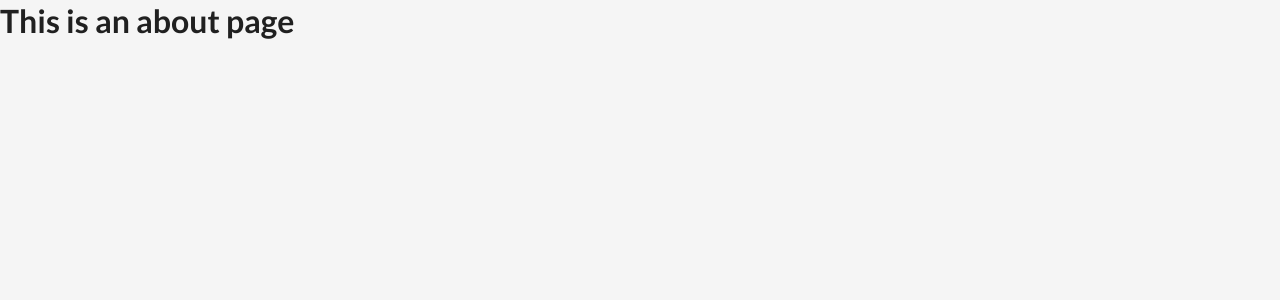
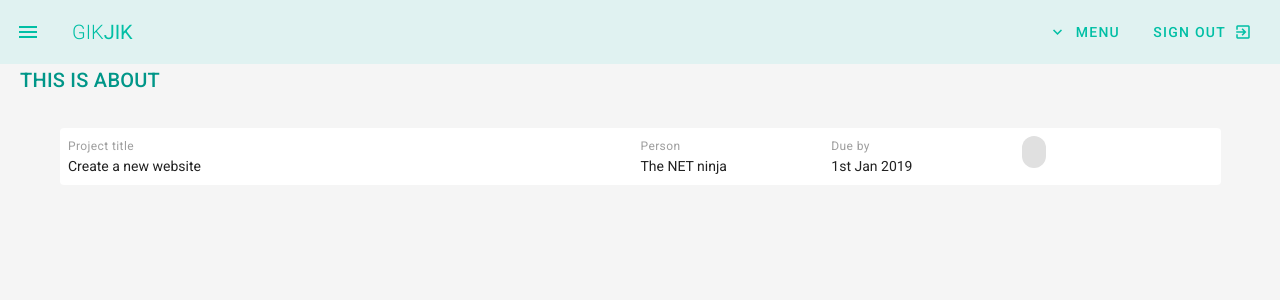
Before and after one commit to HosseinrezaAk/GiKJiK, a Vue app: page /about in a window 1280 px wide. Shown: the top 300 px of the page. Built offline with nearby package versions, Linux system fonts and the light colour scheme.

Commit message:
menu added to navbar

```diff
--- a/src/App.vue
+++ b/src/App.vue
@@ -1,6 +1,6 @@
 <template>
   <v-app >
-    <v-content class="grey lighten-4">
+    <v-content class="grey lighten-4 ">
       <router-view></router-view>
     </v-content>
   </v-app>
--- a/src/components/Navbar.vue
+++ b/src/components/Navbar.vue
@@ -1,6 +1,6 @@
 <template>
     <div class="navbar">
-        <v-toolbar app flat class="teal lighten-5" >
+        <v-toolbar flat class="teal lighten-5" >
             <v-app-bar-nav-icon color="teal accent-4" @click="drawer = !drawer"></v-app-bar-nav-icon>
 
             <v-toolbar-title class="text-uppercase " >
@@ -9,6 +9,18 @@
             </v-toolbar-title>
 
             <v-spacer></v-spacer>
+
+            <v-menu offset-y>
+                <v-btn text slot="activator" color="teal accent-4">
+                    <v-icon left>expand_more</v-icon>
+                    <span>Menu</span>
+                </v-btn>
+                <v-list>
+                    <v-list-item v-for="link in links" :key="link.text" router :to="link.route">
+                        <v-list-item-title>{{ link.text }}</v-list-item-title>
+                    </v-list-item>
+                </v-list>
+            </v-menu>
 
             <v-btn rounded text color="teal accent-4">
                 <span>Sign Out</span>
@@ -20,10 +32,19 @@
             class="teal accent-5"
             color="teal"
             v-model="drawer"
-
             bottom
             temporary
                 >
+                <v-layout column align-center>
+                    <v-flex class="mt-8 mb-5">
+                        <v-avatar size="100">
+                            <img src="/avatar-1.png" alt="">
+                        </v-avatar>
+                        <p class="white--text subtitle-1 mt-3">
+                            Hosseinreza
+                        </p>
+                    </v-flex>
+                </v-layout>
             <v-list dense nav>
                 <v-list-item v-for="link in links" :key="link.text" router :to="link.route">
                     <v-list-item-action>
--- a/src/views/About.vue
+++ b/src/views/About.vue
@@ -1,5 +1,56 @@
 <template>
-  <div class="about">
-    <h1>This is an about page</h1>
-  </div>
+
+	<div>
+    <app-navbar></app-navbar>
+    <div class="mx-5">
+      <h2 class="title teal--text" >THIS IS ABOUT</h2>
+		<v-container class="mx-7 my-5">
+
+			<v-card flat class="pa-5" >
+				<v-layout row wrap>
+					<v-flex xs12 md6>
+						<div class="caption grey--text">Project title</div>
+						<div> Create a new website</div>
+					</v-flex>
+
+					<v-flex xs6 sm4 md2>
+						<div class="caption grey--text">Person</div>
+						<div> The NET ninja</div>
+					</v-flex>
+
+					<v-flex xs6 sm4 md2>
+						<div class="caption grey--text">Due by</div>
+						<div> 1st Jan 2019</div>
+					</v-flex>
+					<v-flex xs2 sm4 md2>
+
+						<div>
+							<v-chip></v-chip>
+						</div>
+					</v-flex>
+
+				</v-layout>
+			</v-card>
+
+
+
+
+		</v-container >
+    </div>
+
+
+
+	</div>
+
 </template>
+
+
+<script>
+	import Navbar from '../components/Navbar'
+	export default {
+
+		components:{
+			appNavbar: Navbar
+		}
+	}
+</script>
--- a/src/views/Home.vue
+++ b/src/views/Home.vue
@@ -1,8 +1,17 @@
 <template>
 	<div>
+		<app-navbar></app-navbar>
 
-		<app-navbar></app-navbar>
-		<h2>THIS IS HOME</h2>
+		<div class="mx-5">
+			<h2>THIS IS HOME</h2>
+			<div class="my-5 mx-7">
+				<p>Lorem ipsum dolor sit amet consectetur adipisicing elit.
+					Reiciendis consectetur, adipisci ipsam est totam corrupti
+					cumque consequuntur aperiam doloremque iste dolore.
+					Voluptatem facere, vel ratione quaerat numquam officia
+					maiores quisquam.</p>
+			</div>
+		</div>
 
 	</div>
 
```
Also changed, not shown: public/avatar-1.png (added).
